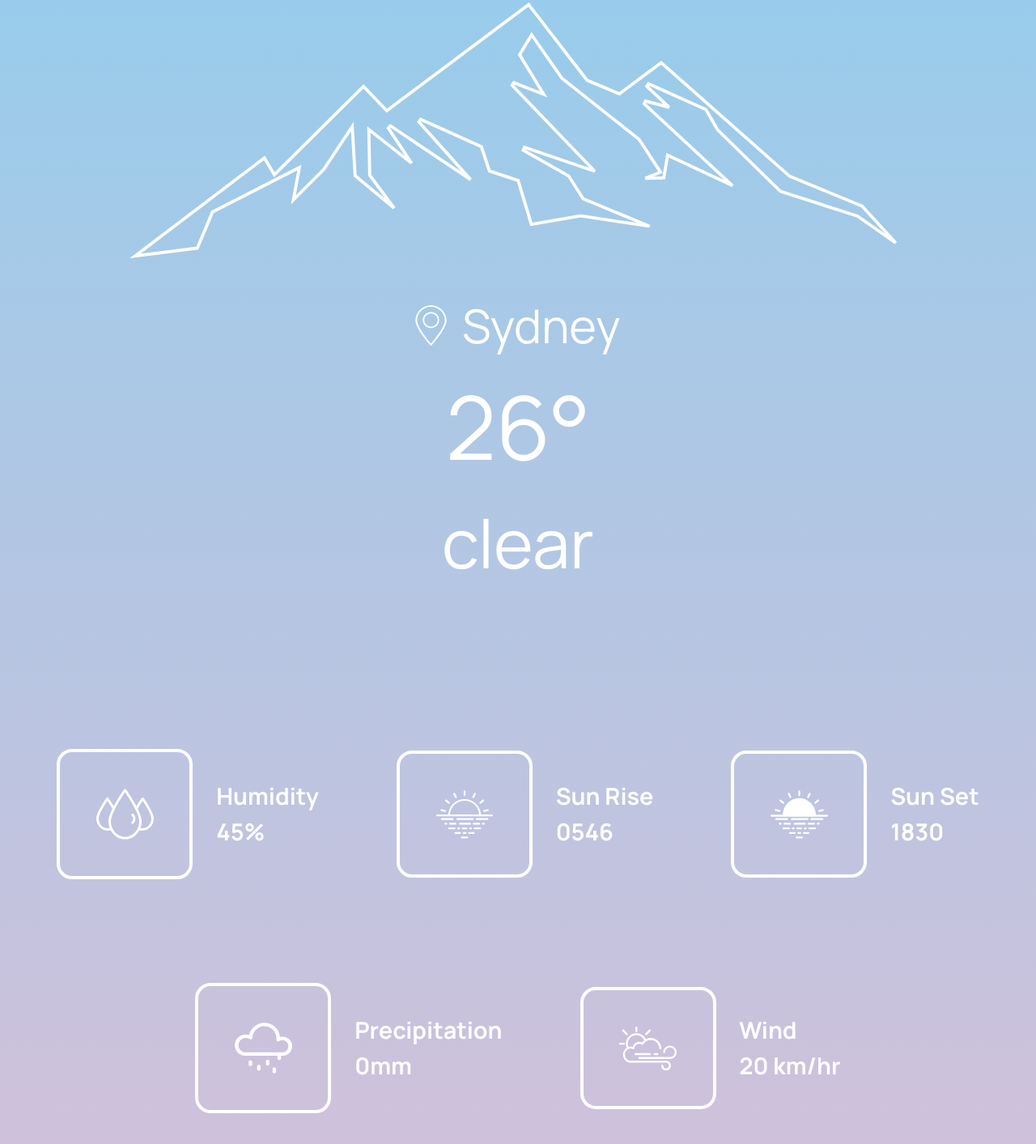
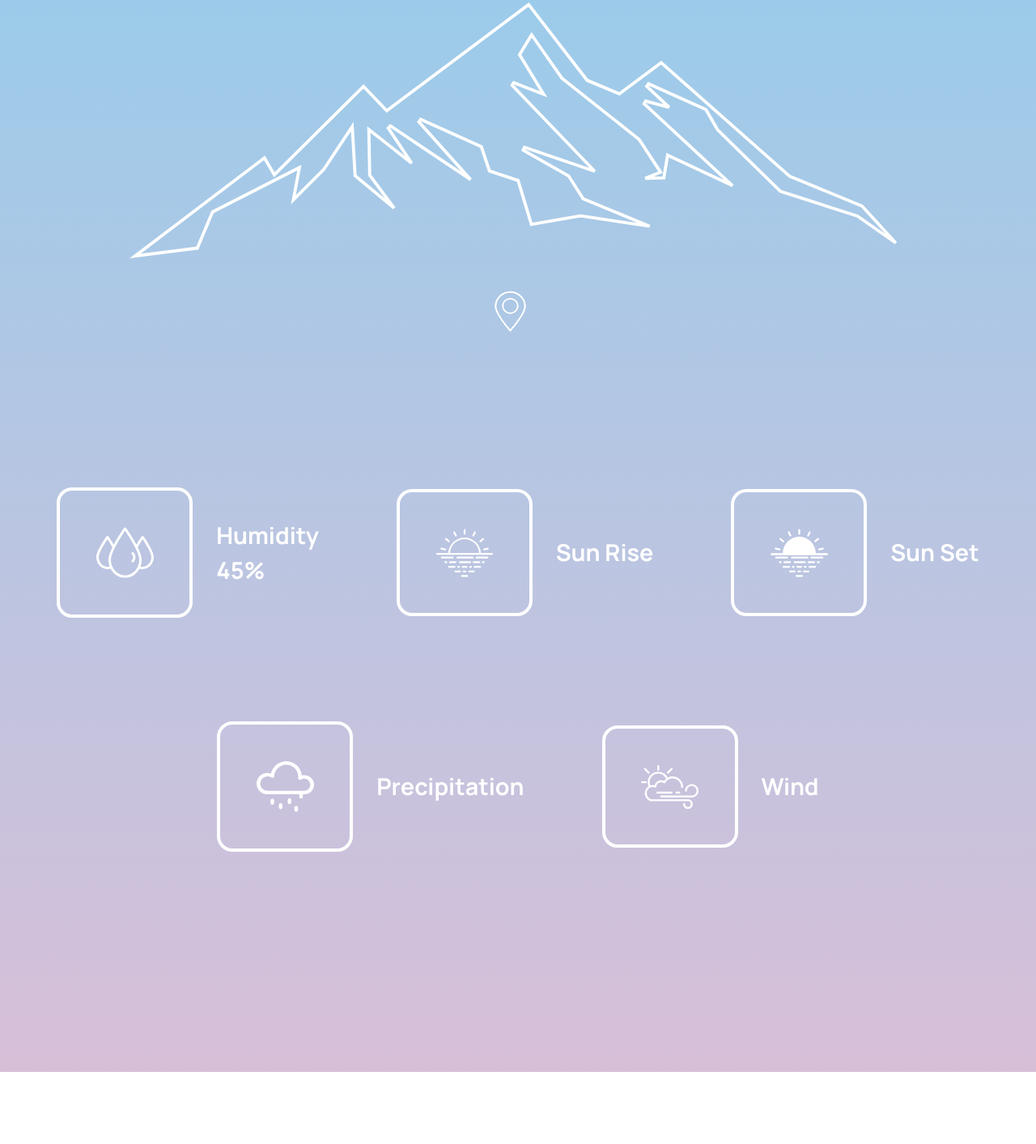
Before and after one commit to ompatel2019/weather-app, a website: page index.html in a window 1280 px wide. Shown: the part 411-1824 px from the top of the page at 81% size. After the commit the page ends 1735 px from the top, so only its background shows below. Drawn offline with Linux system fonts and the light colour scheme.

Commit message:
Update index.html

```diff
--- a/index.html
+++ b/index.html
@@ -21,11 +21,11 @@
     <div class="flex flex-col items-center my-10">
       <div class="flex justify-around gap-[1.5vw]">
         <img class="w-[3vw]" src="images/location.svg" alt="">
-        <p id="location" class="location text-[4.5vw] text-white relative">Sydney</p>
+        <p id="location" class="location text-[4.5vw] text-white relative"></p>
       </div>
 
-      <h1 id="temp" class="text-white text-[8.5vw]">26&deg;</h1>
-      <h2 id="weather-desc" class="text-white text-[6.5vw]">clear</h2>
+      <h1 id="temp" class="text-white text-[8.5vw]"></h1>
+      <h2 id="weather-desc" class="text-white text-[6.5vw]"></h2>
     </div>
 
     <div class="flex flex-wrap mb-[15rem] gap-[7.5vw] justify-center mt-[15vw]">
@@ -40,28 +40,28 @@
         <div class="border-white border-[0.35vw] rounded-[1.5vw] p-[3.5vw]"><img class="w-[5.5vw]" src="images/sunrise.svg" alt=""></div>
         <div class="text-white font-bold text-[2.25vw]">
           <h2>Sun Rise</h2>
-          <h2 id="sunrise">0546</h2>
+          <h2 id="sunrise"></h2>
         </div>
       </div>
       <div class="flex items-center gap-[2.25vw] mb-[2.5vw]">
         <div class="border-white border-[0.35vw] rounded-[1.5vw] p-[3.5vw]"><img class="w-[5.5vw]" src="images/sunset.svg" alt=""></div>
         <div class="text-white font-bold text-[2.25vw]">
           <h2>Sun Set</h2>
-          <h2 id="sunset">1830</h2>
+          <h2 id="sunset"></h2>
         </div>
       </div>
       <div class="flex items-center gap-[2.25vw] mb-[2.5vw]">
         <div class="border-white border-[0.35vw] rounded-[1.5vw] p-[3.5vw]"><img class="w-[5.5vw]" src="images/rain.svg" alt=""></div>
         <div class="text-white font-bold text-[2.25vw]">
           <h2>Precipitation</h2>
-          <h2 id="rain">0mm</h2>
+          <h2 id="rain"></h2>
         </div>
       </div>
       <div class="flex items-center gap-[2.25vw] mb-[2.5vw]">
         <div class="border-white border-[0.35vw] rounded-[1.5vw] p-[3.5vw]"><img class="w-[5.5vw]" src="images/wind2.svg" alt=""></div>
         <div class="text-white font-bold text-[2.25vw]">
           <h2>Wind</h2>
-          <h2 id="wind">20 km/hr</h2>
+          <h2 id="wind"></h2>
         </div>
       </div>
     </div>
```
